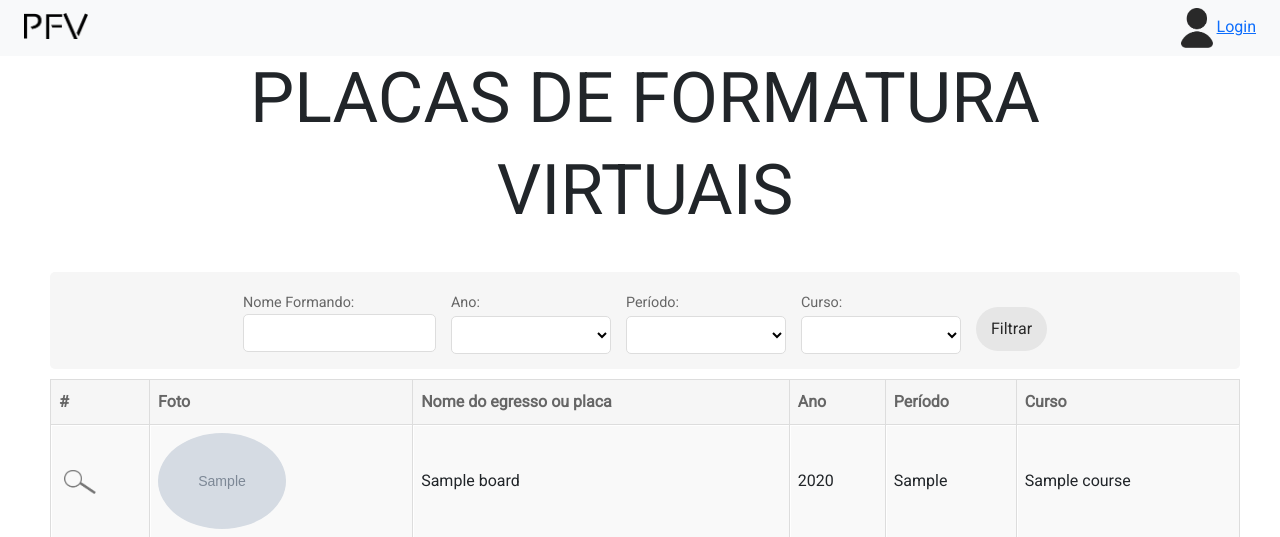
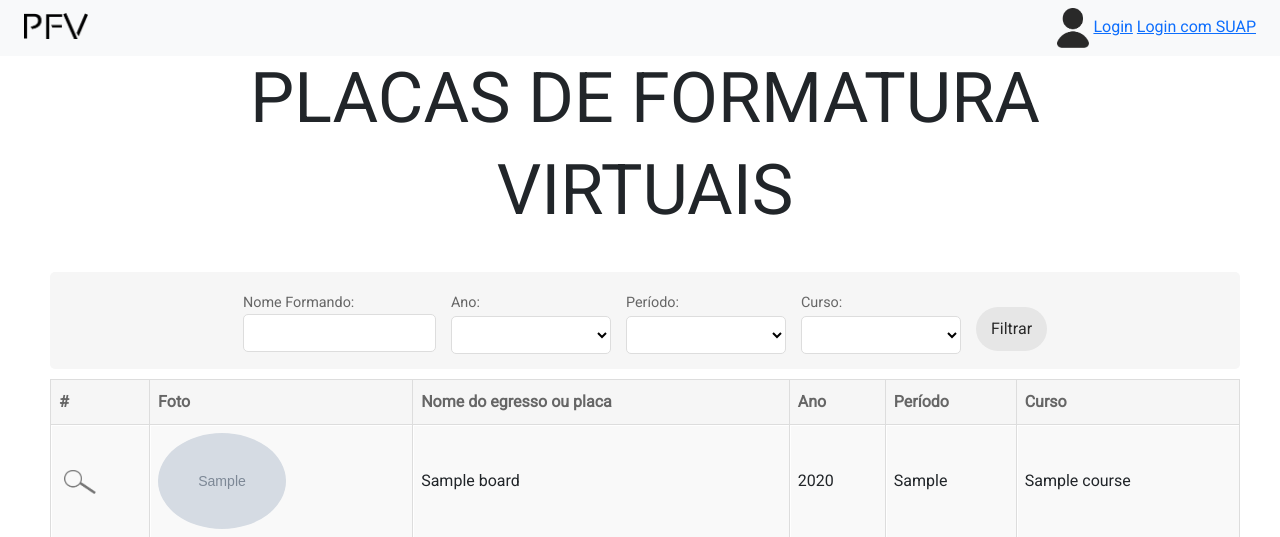
Before and after one commit to alessandrojsouza/placasvirtuais, a Django app: template core/templates/extern.html in a window 1280 px wide. Shown: the top 537 px of the page. Run offline with Django 3.2, Linux system fonts and the light colour scheme; tables that the repository leaves empty hold one stand-in row (values such as "Sample post"); the template is opened without the code that fills it: values that come from a table or form of the project are taken from there, most other values are stand-ins (such as "Sample title", 1, 10 or a date in 2020); grey boxes marked "Sample" are stand-in pictures; parts of the project's set-up code (start-up, migrations or seed data) failed here and were passed over; some libraries are stand-ins or nearby versions.

Commit message:
Autenticando com o SUAP

```diff
--- a/core/templates/extern.html
+++ b/core/templates/extern.html
@@ -47,6 +47,7 @@
                 {% else %}
                   <img src="{% static 'assets/login.png' %}" style="width: 2rem;">
                   <a href="{% url 'account_login' %}">Login</a>
+                  <a href="/suap_login/">Login com SUAP</a>
                 {% endif %}
               </div>
             </div>
```
